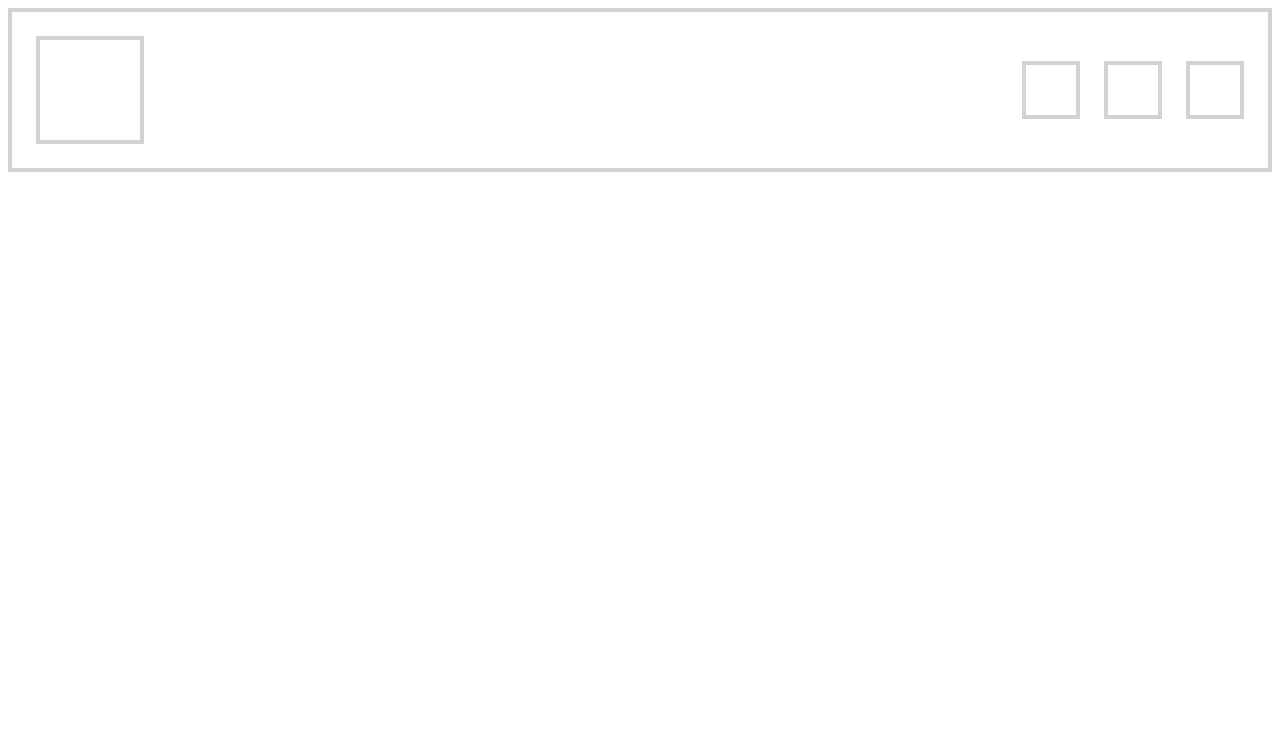
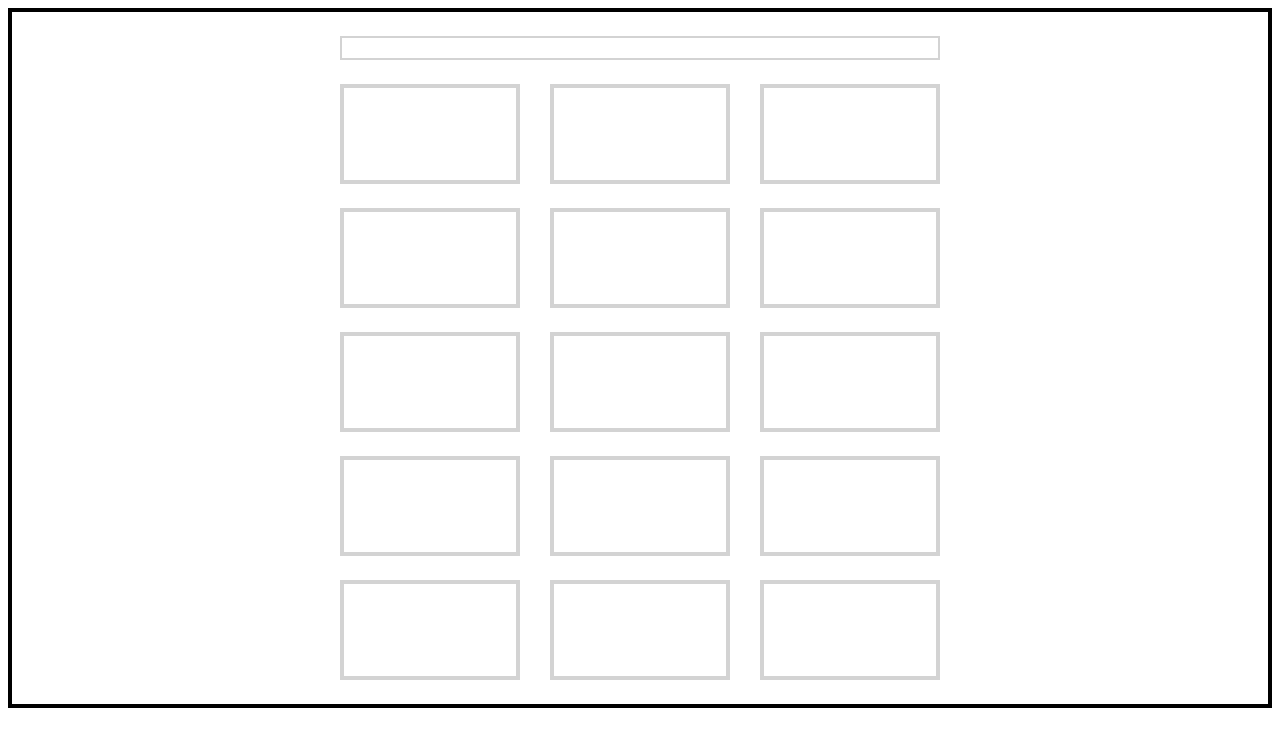
Before and after one commit to Maurizio-Gasbarrone/Crash-Course-CSS, a plain HTML site: page index.html in a window 1280 px wide. Drawn offline with Linux system fonts and the light colour scheme.

Commit message:
different layout using flex and .row{this caps the rows}

```diff
--- a/index.html
+++ b/index.html
@@ -9,11 +9,25 @@
   </head>
   <body>
     <div class="container">
-      <div class="box"></div>
-      <div class="box-wrapper">
-        <div class="box box-small"></div>
-        <div class="box box-small"></div>
-        <div class="box box-small"></div>
+      <div class="row">
+        <div class="title"></div>
+        <div class="box-wrapper">
+          <div class="box"></div>
+          <div class="box"></div>
+          <div class="box"></div>
+          <div class="box"></div>
+          <div class="box"></div>
+          <div class="box"></div>
+          <div class="box"></div>
+          <div class="box"></div>
+          <div class="box"></div>
+          <div class="box"></div>
+          <div class="box"></div>
+          <div class="box"></div>
+          <div class="box"></div>
+          <div class="box"></div>
+          <div class="box"></div>
+        </div>
       </div>
     </div>
   </body>
--- a/styles.css
+++ b/styles.css
@@ -1,33 +1,34 @@
-/* The following code is is very common for navigation bar
-display: flex; justify-content: space-between; align-items: center; */
-
-
-/* .box{} is a child of .container{} */
-.box {
-    border: 4px solid lightgray;
-    width: 100px;
-    height: 100px;
+*{
+    box-sizing: border-box;
 }
 
-/* .box-small{} is a child of .container{} */
-.box-small {
-    width: 50px;
-    height: 50px;
-    margin-left: 24px;
+.container {
+  border: 4px solid black;
+  padding: 24px 24px 0 24px;
 }
 
-/*.box-wrapper{} is a child of .container{}
-which acts as the parent to .box-small{} */
+.row {
+  width: 100%;
+  max-width: 600px;
+  margin: 0 auto;
+}
+
+.title {
+  border: 2px solid lightgray;
+  width: 100%;
+  height: 24px;
+  margin-bottom: 24px;
+}
+
+.box {
+  border: 4px solid lightgray;
+  width: 30%;
+  height: 100px;
+  margin-bottom: 24px;
+}
+
 .box-wrapper {
     display: flex;
-    align-items: center; /*be sure there is enoungh space in the parent box, else won't work */
-
+    flex-wrap: wrap;   /* flex wrap the parent */
+    justify-content: space-between;
 }
-
-/* .container{} is the parent */
-.container {
-    border: 4px solid lightgray;
-    display: flex;
-    justify-content: space-between;
-    padding: 24px;
-}
```
Also changed, not shown: about.txt.
